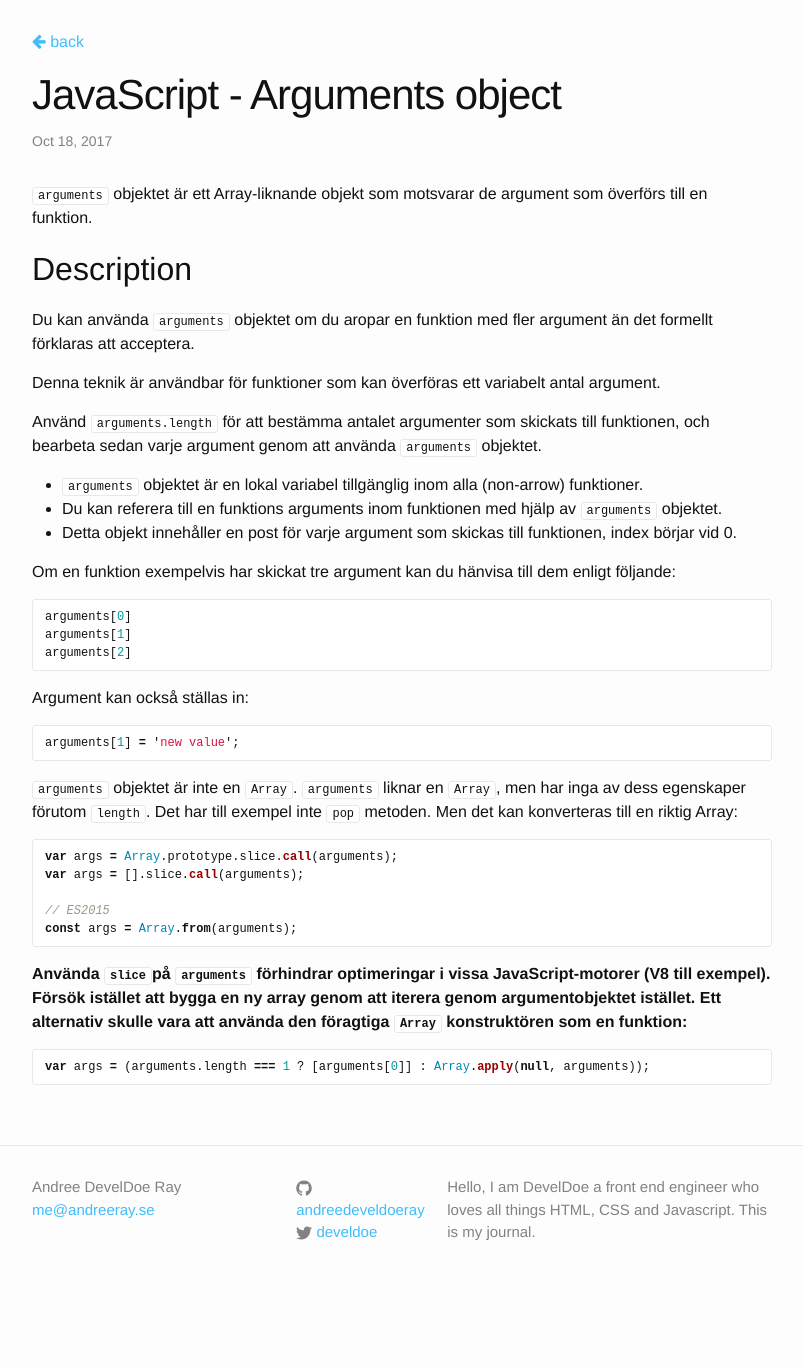
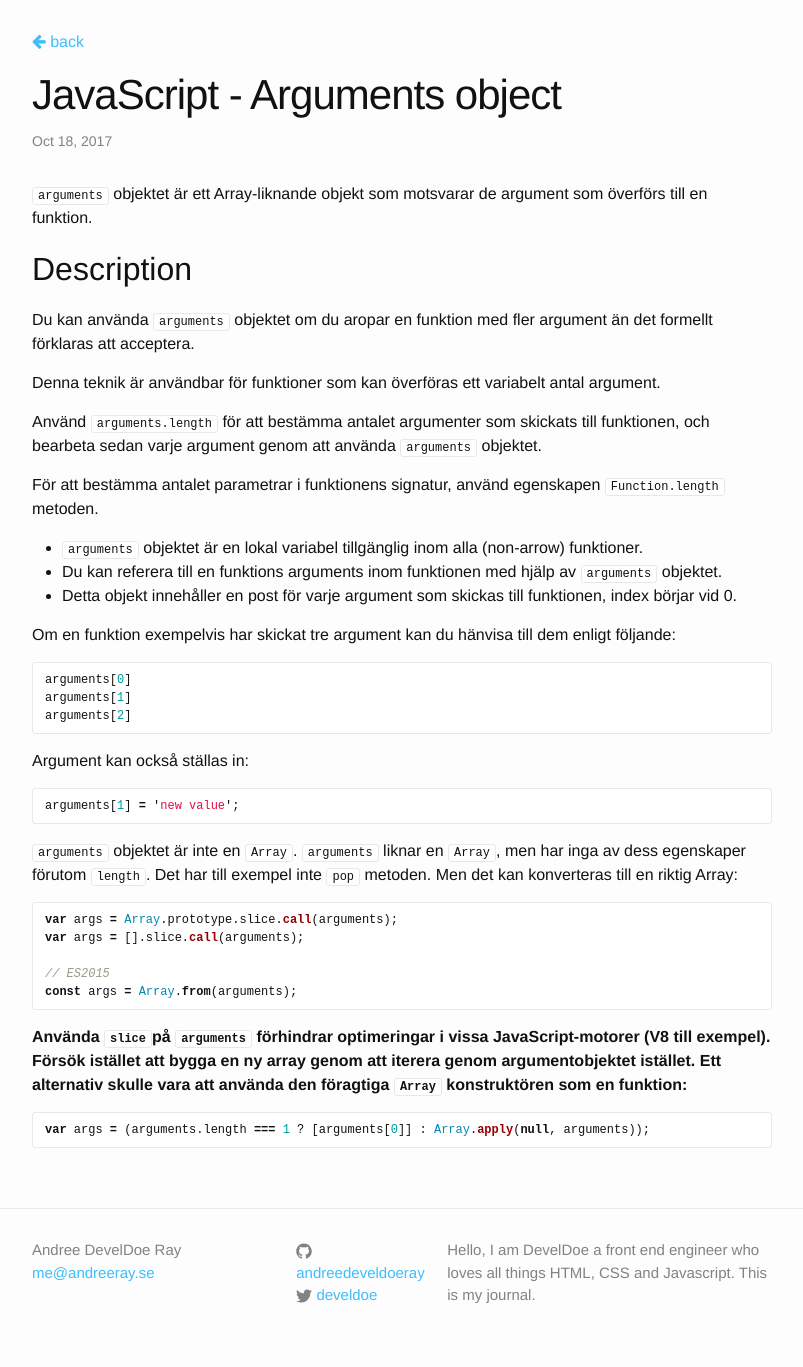
Before and after one commit to develdoe/develdoe.github.io, a Jekyll site: the page built from _posts/2017-10-18-javascript-arguments-object.md, in a window 1280 px wide. Shown: the whole page, without its empty margins (238-1041 px from the left). Built offline with Jekyll 4.4.1, drawn with Linux system fonts in a browser that asks for light colours; before the commit the page ends 1304 px from its top, so only the background shows below that.

Commit message:
Create 2017-10-18-javascript-arguments-object.md

```diff
--- a/_posts/2017-10-18-javascript-arguments-object.md
+++ b/_posts/2017-10-18-javascript-arguments-object.md
@@ -12,6 +12,8 @@ Du kan använda `arguments` objektet om du aropar en funktion med fler argument
 Denna teknik är användbar för funktioner som kan överföras ett variabelt antal argument.
 
 Använd `arguments.length` för att bestämma antalet argumenter som skickats till funktionen, och bearbeta sedan varje argument genom att använda `arguments` objektet.
+
+För att bestämma antalet parametrar i funktionens signatur, använd egenskapen `Function.length` metoden.
 
 * `arguments` objektet är en lokal variabel tillgänglig inom alla (non-arrow) funktioner.
 * Du kan referera till en funktions arguments inom funktionen med hjälp av `arguments` objektet.
```
